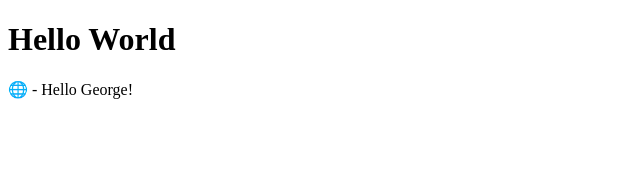
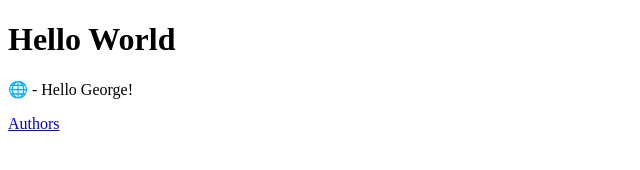
Before and after one commit to AndrewBritzWitsAccount/Lab-1---ELEN4010, a plain HTML site: page index.html in a window 1280 px wide. Shown: the full height of the page, 0-640 px from the left. Drawn offline with Linux system fonts and the light colour scheme.

Commit message:
Commiting to a branch

```diff
--- a/index.html
+++ b/index.html
@@ -9,5 +9,6 @@
 <p>
 &#127760 - Hello George!
 </p>
+<p><a href="author.html">Authors</a></p>
 </body>
 </html>
```
